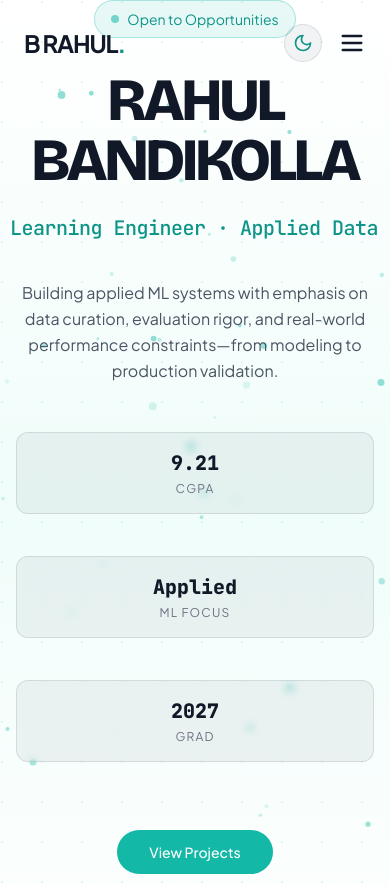
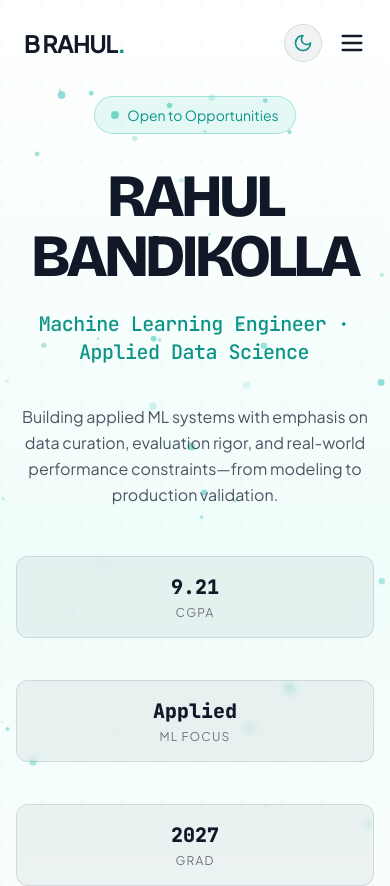
Before and after one commit to b-rahul07/b-rahul-portfolio, a React (Vite) app: page / in a window 390 px wide. Shown: the top 886 px of the page. Built offline with nearby package versions, Linux system fonts and the light colour scheme.

Commit message:
Mobile fixes: Hero pill spacing, subtitle wrapping, project metrics grid + Highlight certification IDs

```diff
--- a/src/components/CertificationsSection.tsx
+++ b/src/components/CertificationsSection.tsx
@@ -73,7 +73,8 @@ export function CertificationsSection() {
                   {cert.title}
                 </h3>
                 <p className="text-teal-600 dark:text-teal-400 font-semibold mb-2 transition-colors duration-300">{cert.issuer}</p>
-                <p className="text-gray-500 dark:text-gray-500 text-xs font-mono tracking-tight mb-4 transition-colors duration-300">{cert.date} | ID: {cert.credentialId}</p>
+                <p className="text-gray-500 dark:text-gray-500 text-xs font-mono tracking-tight mb-1 transition-colors duration-300">{cert.date}</p>
+                <p className="text-teal-600 dark:text-teal-400 text-sm font-mono font-bold tracking-tight mb-4 transition-colors duration-300">ID: {cert.credentialId}</p>
                 {cert.details && (
                   <p className="text-gray-600 dark:text-gray-400 text-sm mb-6 italic transition-colors duration-300">{cert.details}</p>
                 )}
--- a/src/components/HeroSection.tsx
+++ b/src/components/HeroSection.tsx
@@ -48,7 +48,7 @@ export function HeroSection() {
           {/* Status Badge */}
           <motion.div
             variants={itemVariants}
-            className="inline-flex items-center gap-2 px-4 py-2 rounded-full bg-teal-500/10 border border-teal-500/30 dark:border-teal-500/20 text-teal-600 dark:text-teal-400 text-sm mb-8 transition-colors duration-300"
+            className="inline-flex items-center gap-2 px-4 py-2 rounded-full bg-teal-500/10 border border-teal-500/30 dark:border-teal-500/20 text-teal-600 dark:text-teal-400 text-sm mb-8 mt-24 md:mt-0 transition-colors duration-300"
           >
             <span className="w-2 h-2 rounded-full bg-teal-500 animate-pulse" />
             Open to Opportunities
@@ -65,7 +65,7 @@ export function HeroSection() {
           {/* Subtitle */}
           <motion.div variants={itemVariants} className="mb-4">
             <h2 className="text-xl md:text-2xl text-teal-600 dark:text-teal-400 mb-4 font-mono font-medium tracking-tight
-                           typing-animation overflow-hidden whitespace-nowrap border-r-2 border-current">
+                           typing-animation overflow-hidden whitespace-normal md:whitespace-nowrap border-r-2 border-current">
               Machine Learning Engineer · Applied Data Science
             </h2>
           </motion.div>
--- a/src/components/ProjectsSection.tsx
+++ b/src/components/ProjectsSection.tsx
@@ -125,7 +125,7 @@ export function ProjectsSection() {
                 </div>
 
                 {/* Metrics */}
-                <div className="grid grid-cols-3 gap-4">
+                <div className="grid grid-cols-2 md:grid-cols-3 gap-4">
                   {project.metrics.map(metric => (
                     <div key={metric.label} className="backdrop-blur-md bg-gray-900/5 dark:bg-white/5 p-4 rounded-2xl text-center border border-gray-900/10 dark:border-white/10 transition-colors duration-300">
                       <p className="text-2xl font-bold text-teal-600 dark:text-teal-400 transition-colors duration-300">{metric.value}</p>
```
